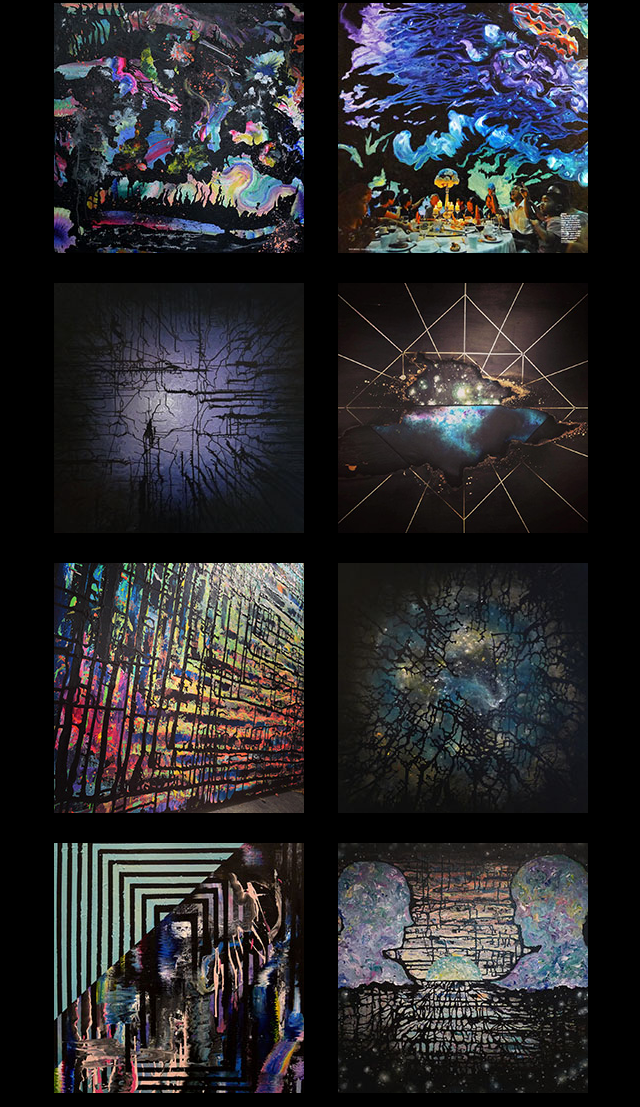
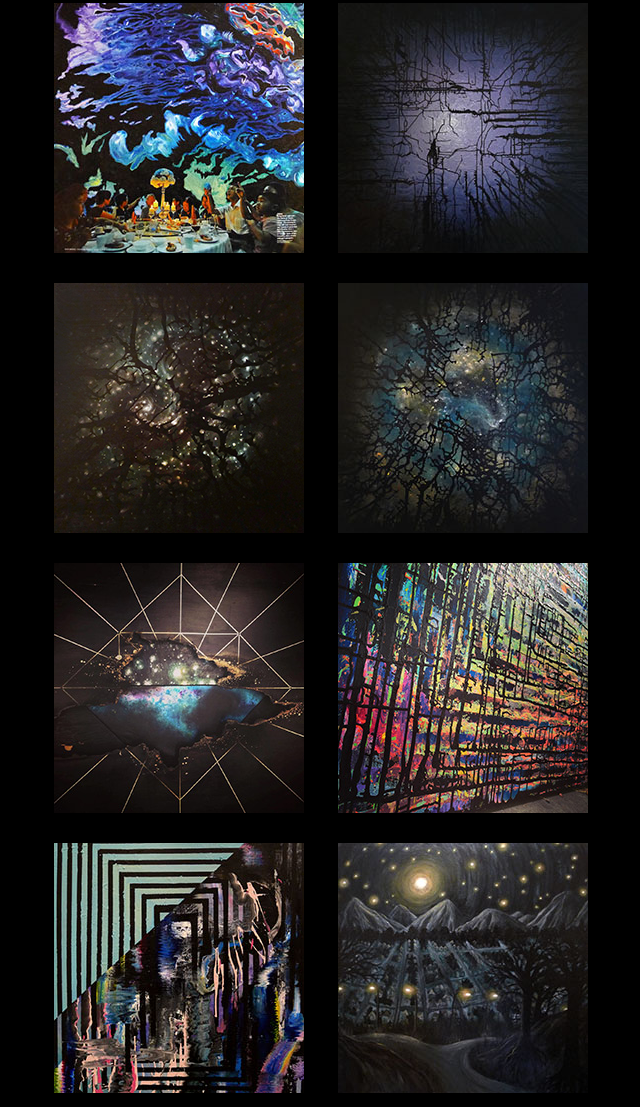
Before and after one commit to sarahsunchoi/sarahsunchoi.github.io, a plain HTML site: page painting.html in a window 1280 px wide. Shown: the part 725-1832 px from the top of the page, without its empty margins (166-806 px from the left). Drawn offline with Linux system fonts and the light colour scheme.

Commit message:
Add files via upload

```diff
--- a/painting.html
+++ b/painting.html
@@ -20,17 +20,16 @@
 <div class="maincontent">
 	<ul>
 		<li class="artpreview "><img id="innertravelpage"  class="thumbnail" src="previewpics/innertravelpreview.jpg" alt="art"></li>
-		<li class="artpreview "><img id="nightskypage"  class="thumbnail" src="previewpics/nightskypreview.jpg" alt="art"></li>
 		<li class="artpreview "><img id="bedtimesoundtravellerpaintingpage"  class="thumbnail" src="previewpics/bedtimesoundtravellerpaintinginstapreview.jpg" alt="art"></li>
 		<li class="artpreview "><img id="riverspiritspage"  class="thumbnail" src="previewpics/riverspiritsinstapreview.jpg" alt="art"></li>
 		<li class="artpreview "><img id="mind2page"  class="thumbnail" src="previewpics/mind2preview.jpg" alt="art"></li>
 		<li class="artpreview "><img id="chinesedinnerpage"  class="thumbnail" src="previewpics/chinesedinnerpreview.jpg" alt="art"></li>
 		<li class="artpreview "><img id="soulpage"  class="thumbnail" src="previewpics/soulpreview.jpg" alt="art"></li>
+		<li class="artpreview "><img id="nightskypage"  class="thumbnail" src="previewpics/nightskypreview.jpg" alt="art"></li>
+		<li class="artpreview "><img id="starrynightpage"  class="thumbnail" src="previewpics/starrynightpreview.jpg" alt="art"></li>
 		<li class="artpreview "><img id="burnedpage"  class="thumbnail" src="previewpics/burnedpreview.jpg" alt="art"></li>
 		<li class="artpreview "><img id="acidpage"  class="thumbnail" src="previewpics/acidpreview.jpg" alt="art"></li>
-		<li class="artpreview "><img id="starrynightpage"  class="thumbnail" src="previewpics/starrynightpreview.jpg" alt="art"></li>
 		<li class="artpreview "><img id="mindpage"  class="thumbnail" src="previewpics/mindpreview.jpg" alt="art"></li>
-		<li class="artpreview "><img id="thempage"  class="thumbnail" src="previewpics/thempreview.jpg" alt="art"></li>
 		<li class="artpreview "><img id="tolmiepage"  class="thumbnail" src="previewpics/tolmiepreview.jpg" alt="art"></li>
 
 	</ul>
```
